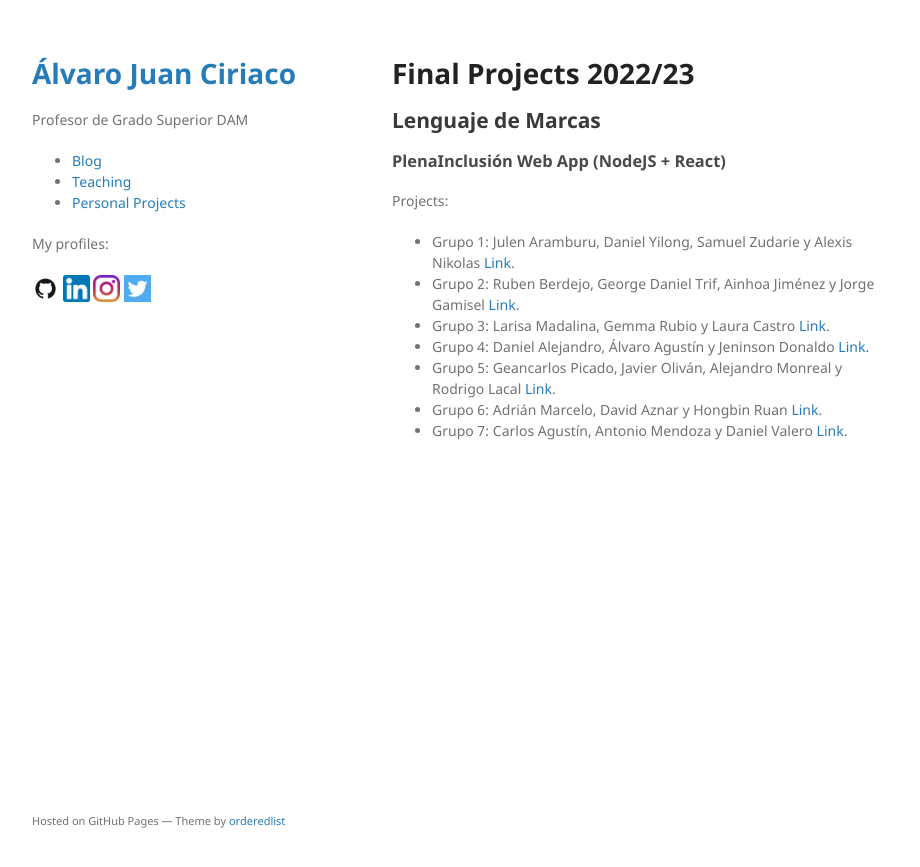
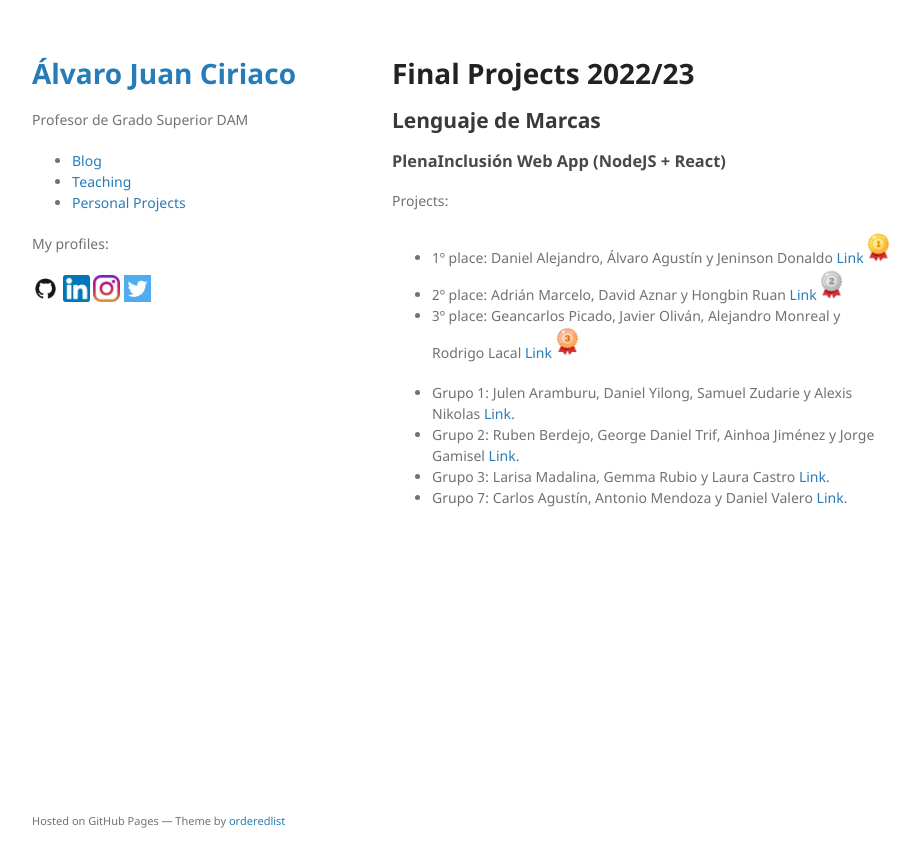
Before and after one commit to ajuan-salesianos/ajuan-salesianos.github.io, a Jekyll site: the page built from teaching/lm/lm-2022-23.md, in a window 1280 px wide. Shown: the top 867 px of the page, without its empty margins (178-1098 px from the left). Built offline with Jekyll 4.4.1, drawn with Linux system fonts in a browser that asks for light colours; our own code applies the rules of GitHub Pages for plain Markdown files.

Commit message:
LM Projects 2002/23 awards

```diff
--- a/teaching/lm/lm-2022-23.md
+++ b/teaching/lm/lm-2022-23.md
@@ -12,10 +12,11 @@ layout: default
 *   3º place: Valeriu Cristian Dudas - PSecureWD [Link](https://youtu.be/py_XX3csqGQ) ![Third place](/assets/img/3place.jpg){: width="5%"}  -->
 
 Projects:
+*   1º place: Daniel Alejandro, Álvaro Agustín y Jeninson Donaldo [Link](https://youtu.be/XFNffvQv4ms) ![First place](/assets/img/1place.jpg){: width="5%"}
+*   2º place: Adrián Marcelo, David Aznar y Hongbin Ruan [Link](https://youtu.be/xtPTu5iyc8M) ![Second place](/assets/img/2place.jpg){: width="5%"}
+*   3º place: Geancarlos Picado, Javier Oliván, Alejandro Monreal y Rodrigo Lacal [Link](https://youtu.be/mAp9OY1TlEY) ![Third place](/assets/img/3place.jpg){: width="5%"}
+
 *   Grupo 1: Julen Aramburu, Daniel Yilong, Samuel Zudarie y Alexis Nikolas [Link](https://youtu.be/QCwcc4vZ0jE).
 *   Grupo 2: Ruben Berdejo, George Daniel Trif, Ainhoa Jiménez y Jorge Gamisel [Link](https://youtu.be/hf_-aYbsDIA).
 *   Grupo 3: Larisa Madalina, Gemma Rubio y Laura Castro [Link](https://youtu.be/Zvvc6SGPi3s).
-*   Grupo 4: Daniel Alejandro, Álvaro Agustín y Jeninson Donaldo [Link](https://youtu.be/XFNffvQv4ms).
-*   Grupo 5: Geancarlos Picado, Javier Oliván, Alejandro Monreal y Rodrigo Lacal [Link](https://youtu.be/mAp9OY1TlEY).
-*   Grupo 6: Adrián Marcelo, David Aznar y Hongbin Ruan [Link](https://youtu.be/xtPTu5iyc8M).
 *   Grupo 7: Carlos Agustín, Antonio Mendoza y Daniel Valero [Link](https://youtu.be/etFnj72bx2Q).
```
